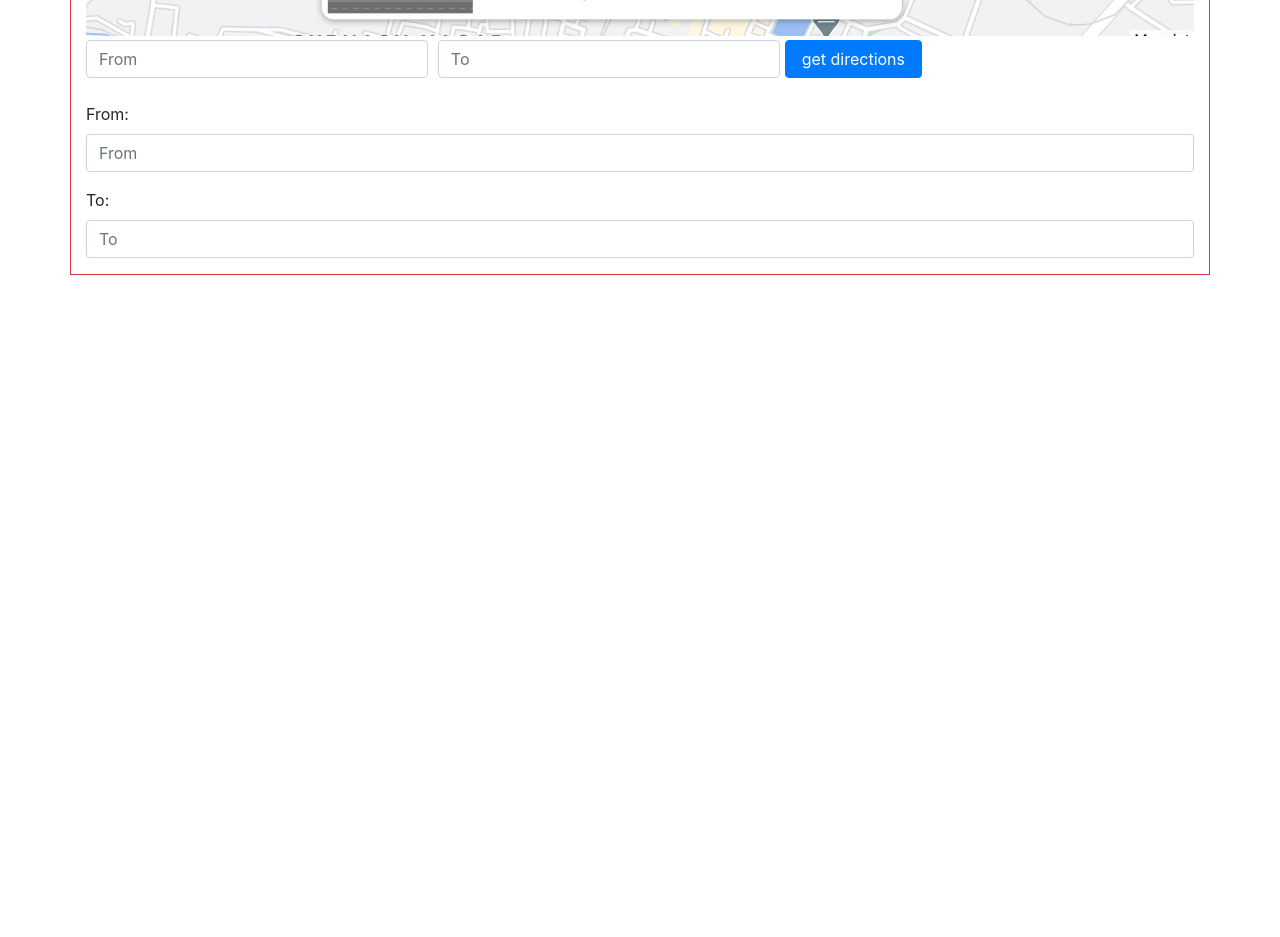
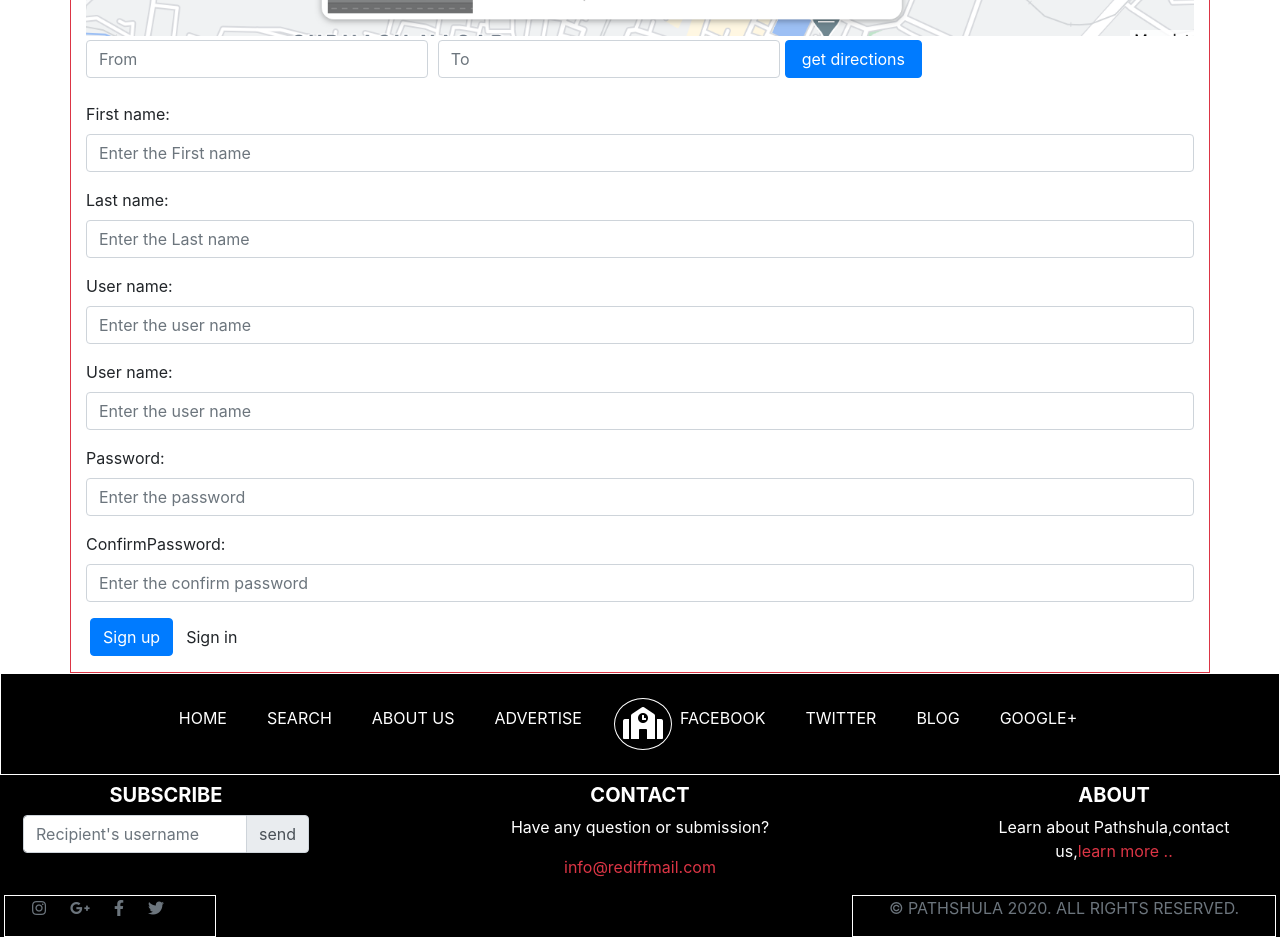
Before and after one commit to dibdas/Directory-of-Schools, a plain HTML site: page about.html in a window 1280 px wide. Shown: the part 1680-2617 px from the top of the page. Before the commit the page ends 1955 px from the top, so only its background shows below. Drawn offline with nearby package versions, Linux system fonts and the light colour scheme.

Commit message:
add sign-up-form

```diff
--- a/about.html
+++ b/about.html
@@ -113,18 +113,130 @@
 
     <form class="sign-up mt-4">
         <div class="form-group">
-          <label for="formGroupExampleInput">From:</label>
-          <input type="text" class="form-control" id="formGroupExampleInput" placeholder="From">
+          <label for="formGroupExampleInput border border-bottom-dashed">First name:</label>
+          <input type="text" class="form-control" id="formGroupExampleInput" placeholder="Enter the First name">
         </div>
         <div class="form-group">
-          <label for="formGroupExampleInput2">To:</label>
-          <input type="text" class="form-control" id="formGroupExampleInput2" placeholder="To">
+          <label for="formGroupExampleInput2">Last name:</label>
+          <input type="text" class="form-control" id="formGroupExampleInput2" placeholder="Enter the Last name">
         </div>
+        <div class="form-group">
+            <label for="formGroupExampleInput2">User name:</label>
+            <input type="text" class="form-control" id="formGroupExampleInput2" placeholder="Enter the user name">
+          </div>
+          <div class="form-group">
+            <label for="formGroupExampleInput2">User name:</label>
+            <input type="text" class="form-control" id="formGroupExampleInput2" placeholder="Enter the user name">
+          </div>
+          <div class="form-group">
+            <label for="formGroupExampleInput2">Password:</label>
+            <input type="text" class="form-control" id="formGroupExampleInput2" placeholder="Enter the password">
+          </div>
+          <div class="form-group">
+            <label for="formGroupExampleInput2">ConfirmPassword:</label>
+            <input type="text" class="form-control" id="formGroupExampleInput2" placeholder="Enter the confirm password">
+          </div>
+         <div class="form-group row ml-1">
+    <div class="">
+      <button type="submit" class="btn btn-primary">Sign up</button>
+    </div>
+    <div class="">
+        <button type="submit" class="btn ">Sign in</button>
+      </div>
       </form>
 
 </div>
 
 
     </main>
+
+    <footer>
+        <div class ="container-fliud footer ">
+            <div class="row  border border-white w-100 mx-auto">
+                <nav class="navbar navbar-expand-lg navbar-light text-white my-3 mx-auto">
+
+                      <ul class="navbar-nav ">
+                        <li class="nav-item ">
+                          <a class="nav-link text-white mr-4" href="#">HOME</a>
+                        </li>
+                        <li class="nav-item ">
+                            <a class="nav-link text-white mr-4" href="#">SEARCH</a>
+                          </li>
+                          <li class="nav-item ">
+                            <a class="nav-link text-white mr-4" href="#">ABOUT US</a>
+                          </li>
+                          <li class="nav-item ">
+                            <a class="nav-link text-white mr-4" href="#">ADVERTISE</a>
+                          </li>
+
+                        <li class="nav-item">
+                          <a class="nav-link rounded-circle border border-white text-white text-center" href="#"><i class="fas fa-school fa-2x"></i></a>
+                        </li>
+                        <li class="nav-item">
+                            <a class="nav-link text-white mr-4" href="#">FACEBOOK</a>
+                          </li>
+                          <li class="nav-item">
+                            <a class="nav-link text-white mr-4" href="#">TWITTER</a>
+                          </li>
+                          <li class="nav-item">
+                            <a class="nav-link text-white mr-4" href="#">BLOG</a>
+                          </li>
+                          <li class="nav-item">
+                            <a class="nav-link text-white mr-4" href="#">GOOGLE+</a>
+                          </li>
+
+                      </ul>
+
+                  </nav>
+
+        </div>
+        <div class="row  justify-content-between mt-2 mx-2">
+            <div class="col-3">
+                <h5 class="font-weight-bolder text-white text-center">SUBSCRIBE</h5>
+
+<div class="input-group ">
+    <input type="text" class="form-control" placeholder="Recipient's username" aria-label="Recipient's username" aria-describedby="basic-addon2">
+    <div class="input-group-append">
+      <span class="input-group-text" id="basic-addon2">send</span>
+    </div>
+  </div>
+
+            </div>
+            <div class="col-3">
+                <h5 class="font-weight-bolder text-white text-center">CONTACT</h5>
+                <p class="text-center text-white">Have any question or submission?</p>
+                <p class="text-danger text-center">info@rediffmail.com</p>
+
+            </div>
+
+            <div class="col-3">
+                <h5 class="font-weight-bolder text-white text-center">ABOUT</h5>
+            <p class="text-white text-center">Learn about Pathshula,contact us,<span class="text-danger">learn more ..</span></p>
+
+            </div>
+
+        </div>
+ <div class="row justify-content-between mx-1">
+           <div class = "col-2 border border-white ">
+            <ul class="social-ul d-flex align-items-center list-unstyled justify-content-center">
+                <li class="text-muted mr-4"><i class="fab fa-instagram"></i></li>
+                <li class="text-muted mr-4"><i class="fab fa-google-plus-g"></i></li>
+                <li class="text-muted mr-4"><i class="fab fa-facebook-f"></i></li>
+                <li class="text-muted mr-4"><i class="fab fa-twitter"></i></li>
+                <li></li>
+
+            </ul>
+            </div>
+            <div class="col-4 border border-white text-center">
+                <p class="text-muted">© PATHSHULA 2020. ALL RIGHTS RESERVED.</p>
+
+            </div>
+            </div>
+
+        </div>
+
+
+    </footer>
+
     </body>
 </html>
```
